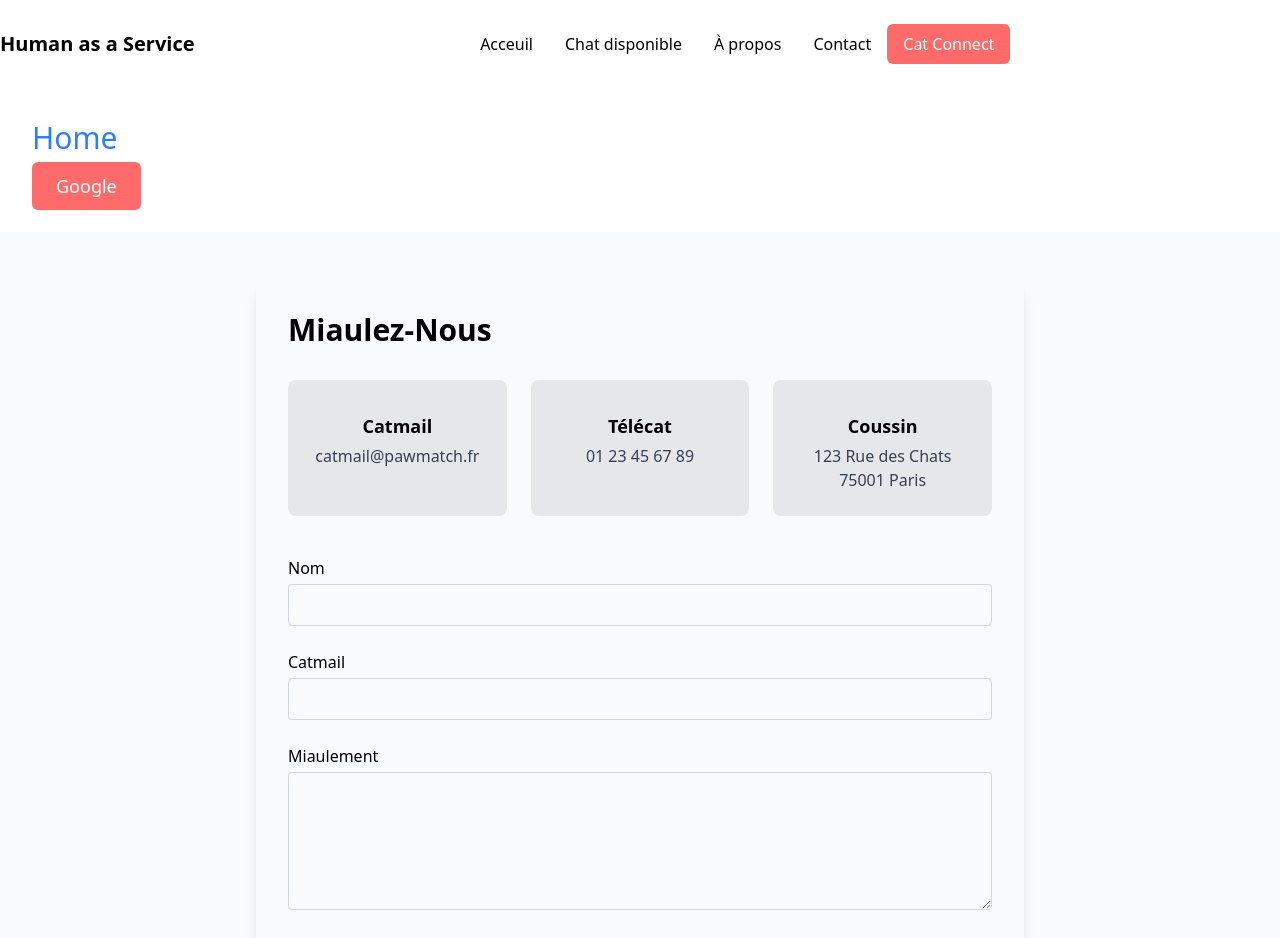
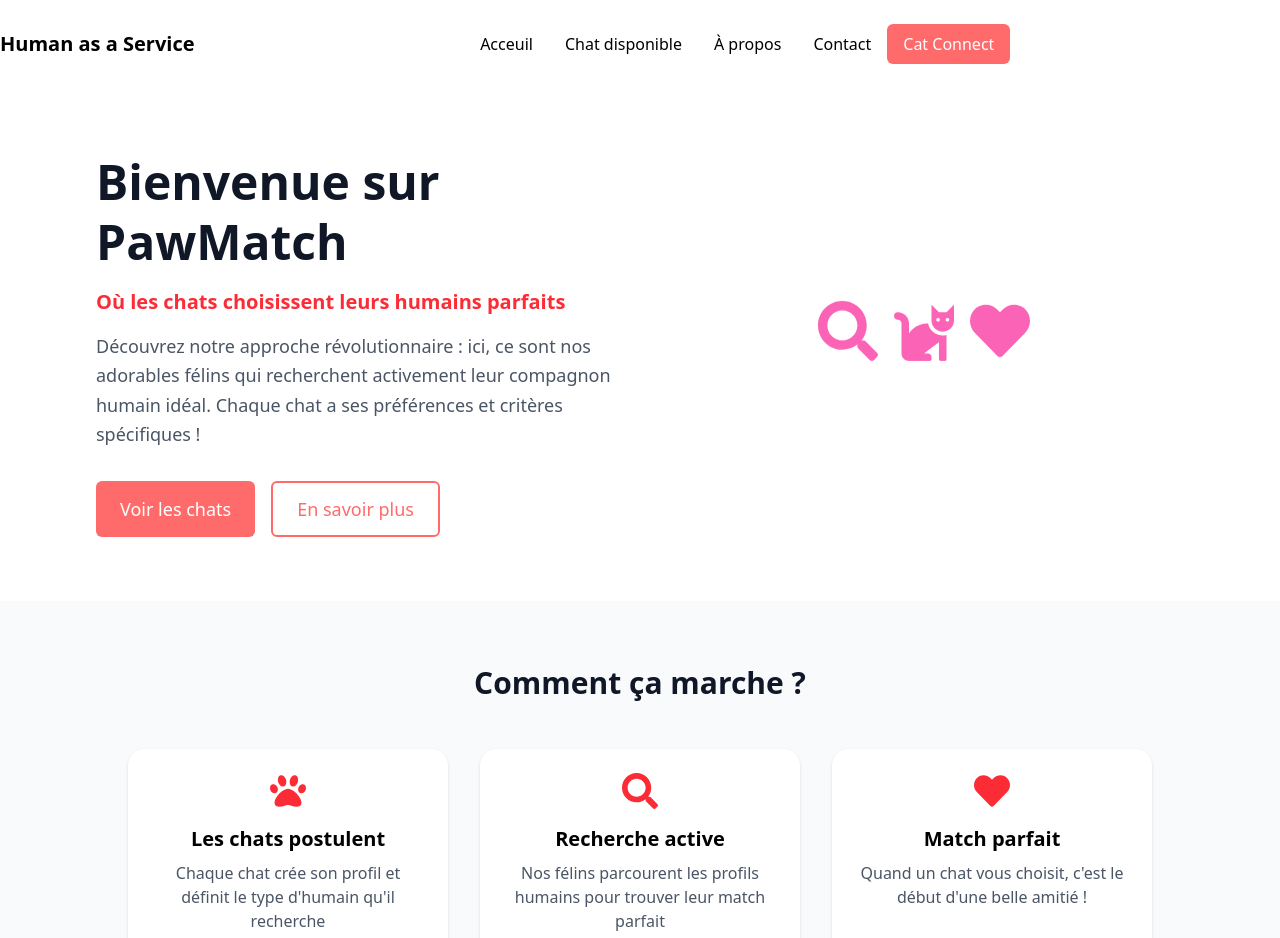
Before and after one commit to clemco23/human-as-a-service-, a React (Vite) app: page / in a window 1280 px wide. Shown: the top 938 px of the page. Built offline with nearby package versions, Linux system fonts and the light colour scheme.

Commit message:
update home page

```diff
--- a/src/pages/home.tsx
+++ b/src/pages/home.tsx
@@ -1,14 +1,102 @@
-import Button from "../components/atoms/button"
+// import Button from "../components/atoms/button"
 import Header from "../components/molecules/header"
 
+// export default function Home() {
+//     return (
+//         <div>
+//             <Header />
+//             <main className="p-8">
+//                 <h1 className="text-3xl text-blue-500 mb-4">Home</h1>
+//                 <Button size="large" color="primary" href="https://google.com">Google</Button>
+//             </main>
+//         </div>
+//     )
+// }
+
+import Button from "../components/atoms/button"
+import { useState } from "react";
+import { FaSearch, FaCat, FaHeart, FaPaw } from "react-icons/fa";
+
 export default function Home() {
+     const [activePage, setActivePage] = useState("home");
     return (
-        <div>
+        <main className=" bg-grey main-content min-h-[calc(100vh-80px)]">
             <Header />
-            <main className="p-8">
-                <h1 className="text-3xl text-blue-500 mb-4">Home</h1>
-                <Button size="large" color="primary" href="https://google.com">Google</Button>
-            </main>
-        </div>
+
+
+      {/* Home Page */}
+      {activePage === "home" && (
+        <section id="home" className="page active animate-fadeIn">
+          {/* Hero */}
+          <div className="hero grid grid-cols-1 md:grid-cols-2 gap-12 items-center px-8 py-16 max-w-6xl mx-auto">
+            <div className="hero-content">
+              <h1 className="text-5xl font-bold text-gray-900 mb-4 leading-tight">
+                Bienvenue sur PawMatch
+              </h1>
+              <p className="hero-subtitle text-xl font-semibold text-red-500 mb-4">
+                Où les chats choisissent leurs humains parfaits
+              </p>
+              <p className="hero-description text-lg text-gray-600 mb-8 leading-relaxed">
+                Découvrez notre approche révolutionnaire : ici, ce sont nos
+                adorables félins qui recherchent activement leur compagnon humain
+                idéal. Chaque chat a ses préférences et critères spécifiques !
+              </p>
+              <div className="hero-buttons flex flex-wrap gap-4">
+
+                 <Button size="large" color="primary" onClick={() => setActivePage("cats")}> Voir les chats</Button>
+
+                <Button size="large" color="transparent" onClick={() => setActivePage("about")}>En savoir plus</Button>
+              </div>
+            </div>
+            <div className="hero-image flex justify-center items-center">
+              <div className="cat-illustration flex gap-4 text-6xl text-pink-400 animate-bounce">
+                <FaSearch />
+                <FaCat />
+                <FaHeart />
+              </div>
+            </div>
+          </div>
+
+          {/* Features */}
+          <div className="features bg-gray-50 py-16">
+            <div className="container max-w-5xl mx-auto text-center">
+              <h2 className="text-3xl font-bold text-gray-900 mb-12">
+                Comment ça marche ?
+              </h2>
+              <div className="features-grid grid grid-cols-1 md:grid-cols-3 gap-8">
+                <div className="feature-card bg-white p-6 rounded-2xl shadow hover:shadow-lg transition">
+                  <FaPaw className="text-4xl text-red-500 mx-auto mb-4" />
+                  <h3 className="text-xl font-semibold mb-2">
+                    Les chats postulent
+                  </h3>
+                  <p className="text-gray-600">
+                    Chaque chat crée son profil et définit le type d'humain qu'il
+                    recherche
+                  </p>
+                </div>
+                <div className="feature-card bg-white p-6 rounded-2xl shadow hover:shadow-lg transition">
+                  <FaSearch className="text-4xl text-red-500 mx-auto mb-4" />
+                  <h3 className="text-xl font-semibold mb-2">
+                    Recherche active
+                  </h3>
+                  <p className="text-gray-600">
+                    Nos félins parcourent les profils humains pour trouver leur
+                    match parfait
+                  </p>
+                </div>
+                <div className="feature-card bg-white p-6 rounded-2xl shadow hover:shadow-lg transition">
+                  <FaHeart className="text-4xl text-red-500 mx-auto mb-4" />
+                  <h3 className="text-xl font-semibold mb-2">Match parfait</h3>
+                  <p className="text-gray-600">
+                    Quand un chat vous choisit, c'est le début d'une belle
+                    amitié !
+                  </p>
+                </div>
+              </div>
+            </div>
+          </div>
+        </section>
+      )}
+    </main>
     )
 }
```
